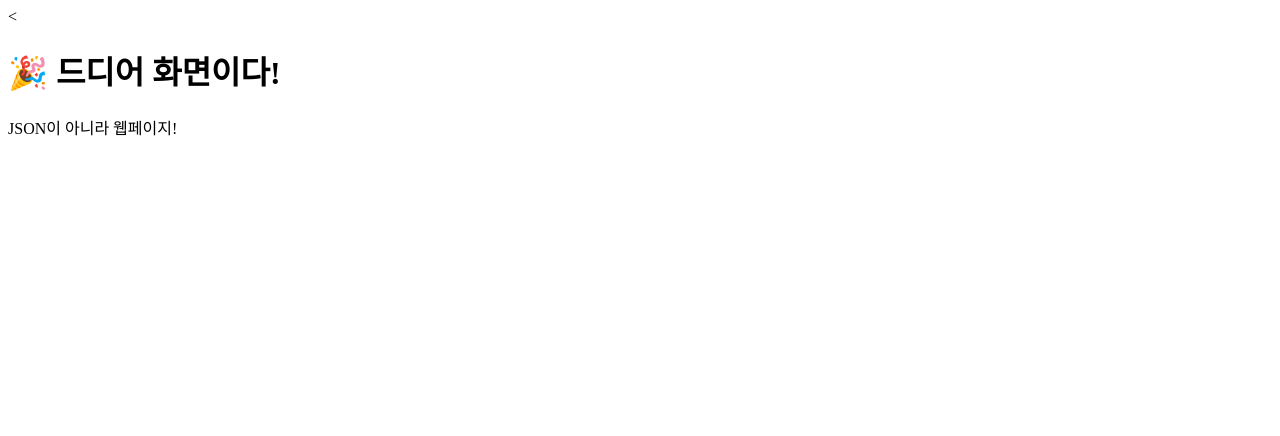
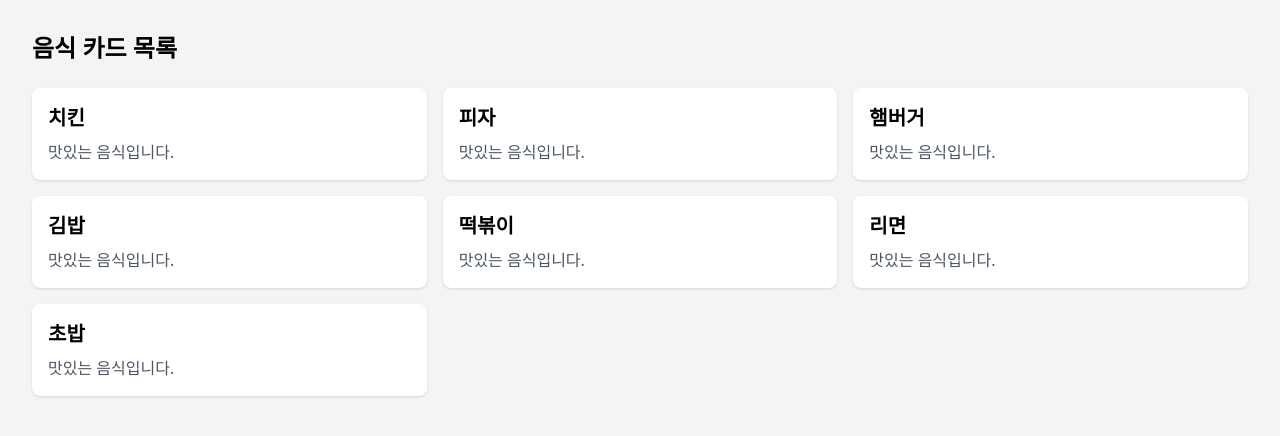
Before and after one commit to qkrwnstkd08/hello_flask, a Flask app: page / in a window 1280 px wide. Shown: the top 436 px of the page. Run offline with Flask 3, Linux system fonts and the light colour scheme; some libraries are stand-ins or nearby versions.

Commit message:
feat: 리스트와 for문으로 화면  자동 생성

```diff
--- a/app.py
+++ b/app.py
@@ -4,8 +4,8 @@ app = Flask(__name__)
 
 @app.route('/')
 def home():
-    # 이제는JSON 이 아니라 HTML 파일을 보냅니다
-    return render_template('index.html')
+    foods = ["치킨", "피자", "햄버거", "김밥", "떡볶이", "리면", "초밥"]
+    return render_template('index.html', data=foods)
 
 if __name__ == '__main__':
     app.run(debug=True)
--- a/templates/index.html
+++ b/templates/index.html
@@ -1,10 +1,19 @@
-<<!DOCTYPE html>
+<!DOCTYPE html>
 <html>
-	<head>
-		<title>내 첫 웹페이지</title>
-	</head>
-	<body>
-		<h1>🎉 드디어 화면이다!</h1>
-		<p>JSON이 아니라 웹페이지!</p>
-	</body>
+<head>
+    <title>음식 카드</title>
+    <script src="https://cdn.tailwindcss.com"></script>
+</head>
+<body class="p-8 bg-gray-100">
+    <h1 class="text-2xl font-bold mb-6">음식 카드 목록</h1>
+
+    <div class="grid grid-cols-1 md:grid-cols-3 gap-4">
+        {% for food in data %}
+            <div class="bg-white rounded-lg shadow p-4">
+                <h2 class="text-xl font-bold mb-2">{{ food }}</h2>
+                <p class="text-gray-600">맛있는 음식입니다.</p>
+            </div>
+        {% endfor %}
+    </div>
+</body>
 </html>
```
Also changed, not shown: README.md (added), 1 other file.
